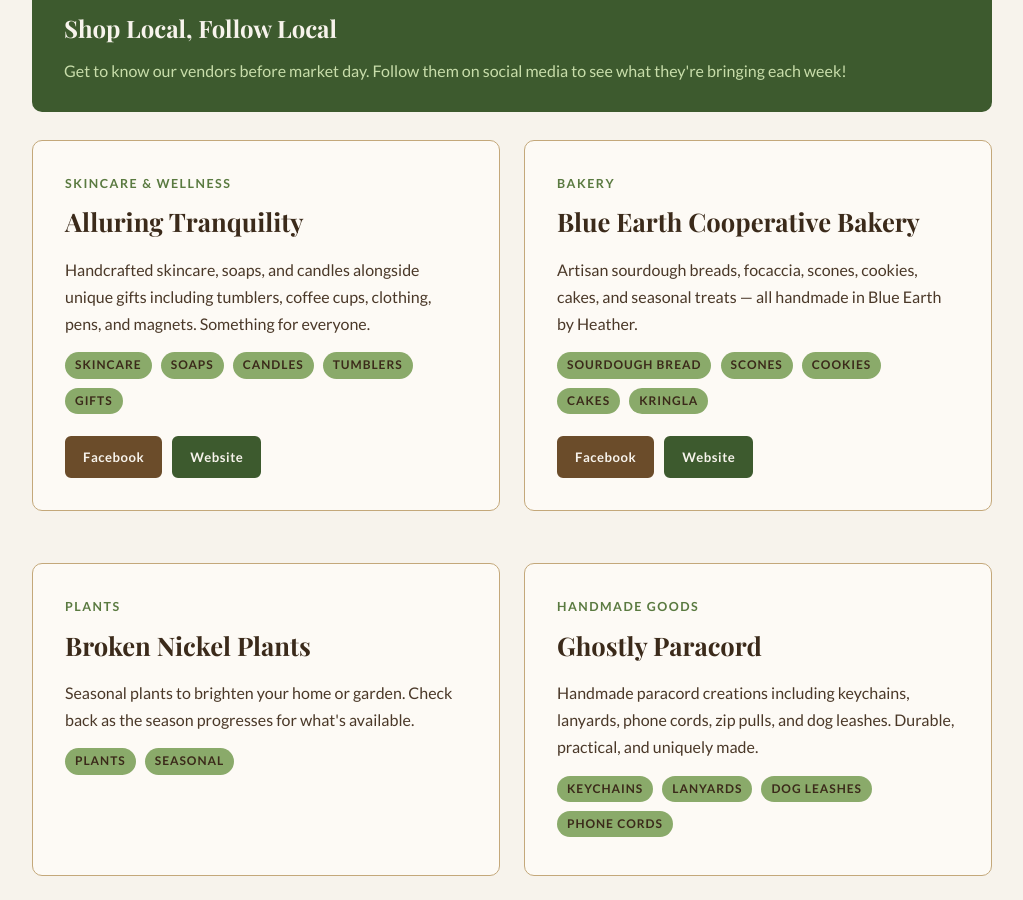
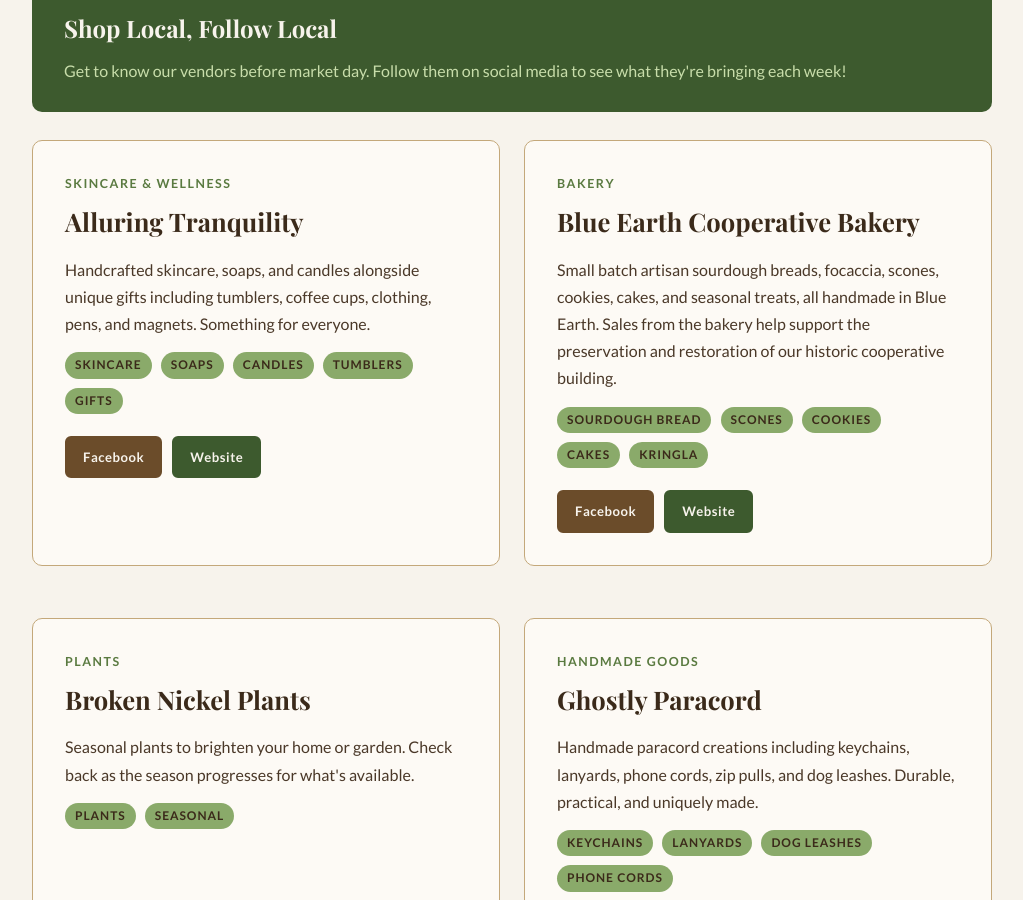
Before and after one commit to blueearthcommunitymarket/blueearthcommunitymarket.github.io, a Jekyll site: the page built from vendor-spotlight/index.html, in a window 1280 px wide and 900 px high, scrolled down 303 px. Shown: the whole window, without its empty margins (128-1151 px from the left). Built offline with Jekyll 4.4.1, drawn with Linux system fonts in a browser that asks for light colours; some web fonts are replaced.

Commit message:
Update bakery spotlight description: small batch, supports building

```diff
--- a/vendor-spotlight/index.html
+++ b/vendor-spotlight/index.html
@@ -40,7 +40,7 @@ description: Meet the vendors of the Blue Earth Community Market. Browse what th
         <div class="card">
             <div class="section-label">Bakery</div>
             <h2>Blue Earth Cooperative Bakery</h2>
-            <p>Artisan sourdough breads, focaccia, scones, cookies, cakes, and seasonal treats — all handmade in Blue Earth by Heather.</p>
+            <p>Small batch artisan sourdough breads, focaccia, scones, cookies, cakes, and seasonal treats, all handmade in Blue Earth. Sales from the bakery help support the preservation and restoration of our historic cooperative building.</p>
             <div class="pills" style="margin-top: 12px;">
                 <span class="tag">Sourdough Bread</span>
                 <span class="tag">Scones</span>
```
